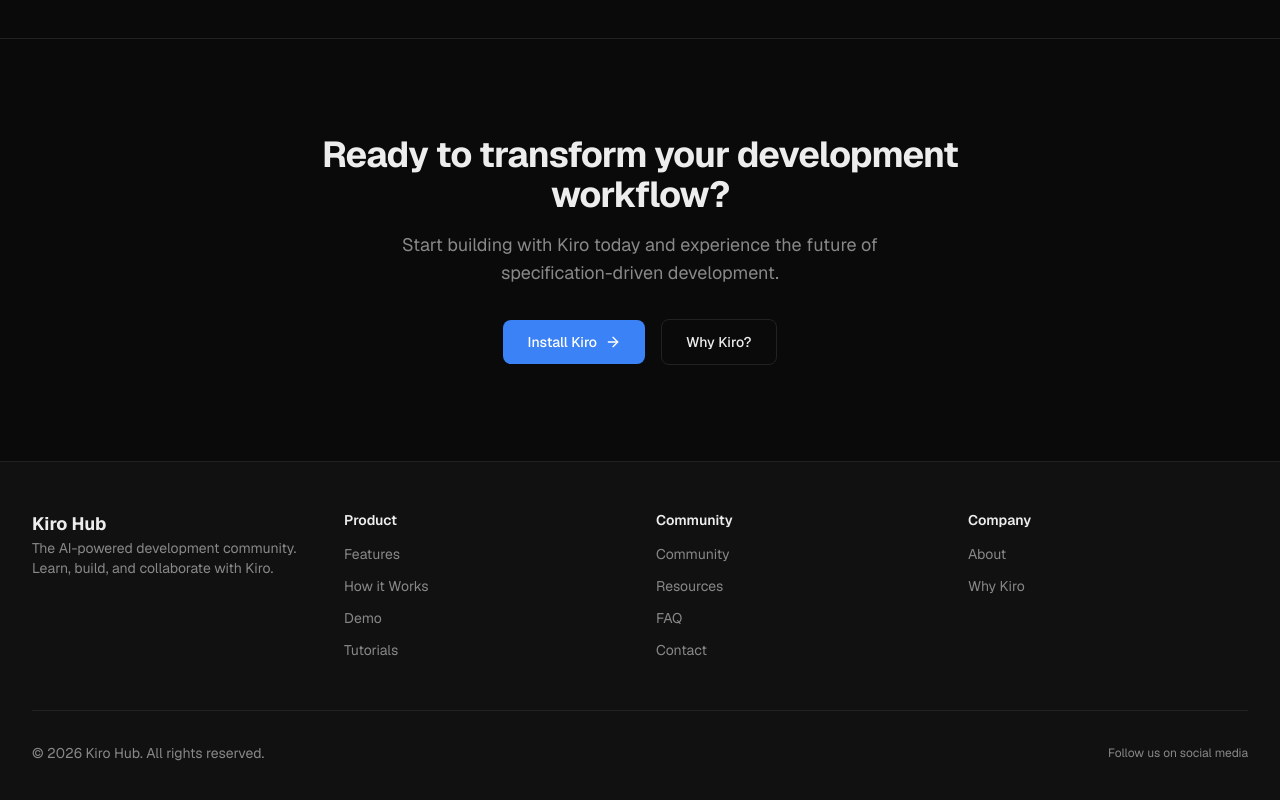
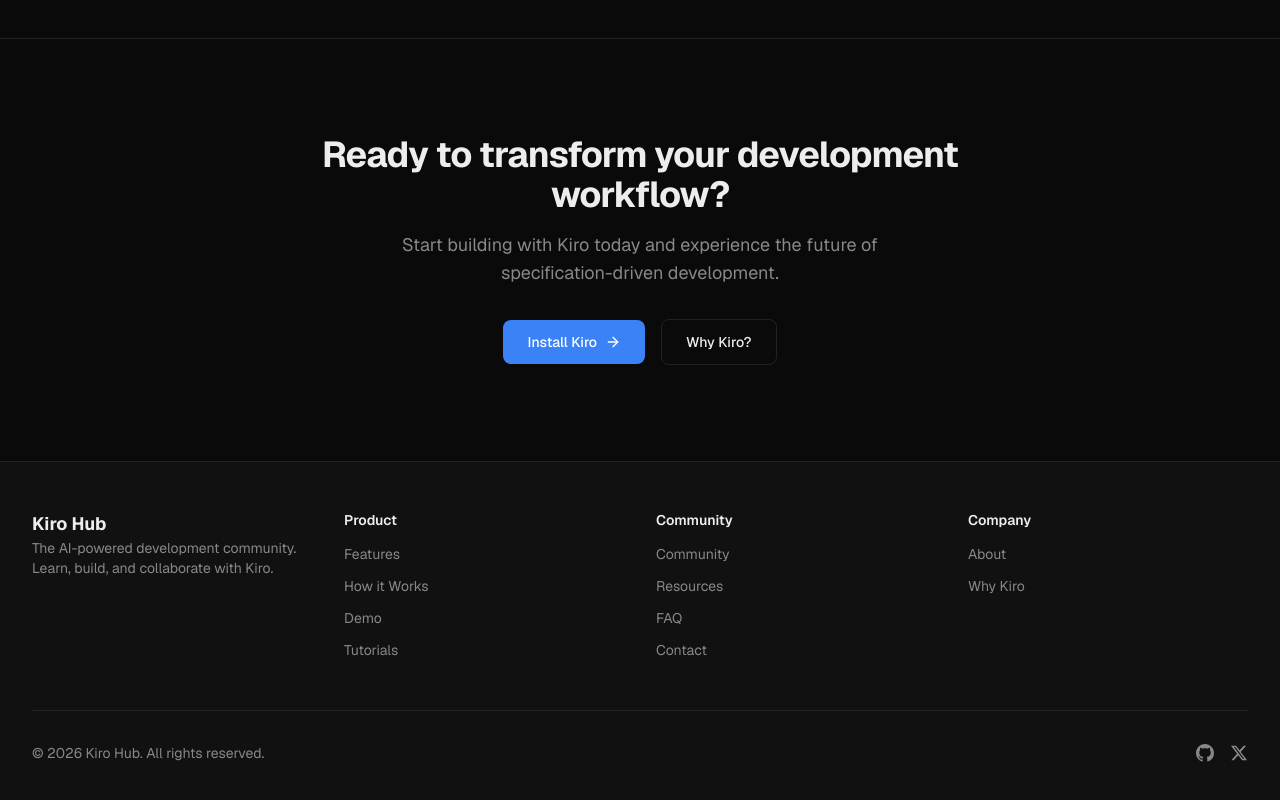
Before and after one commit to djgab16/kiro-web-kiroweb, a Next.js app: page / in a window 1280 px wide. Shown: the part 1980-2780 px from the top of the page. Built offline with nearby package versions, Linux system fonts and the light colour scheme.

Commit message:
feat: add skip-to-content link, JSON-LD structured data, and footer social links
Co-authored-by: gab <213301793+djgab16@users.noreply.github.com>

```diff
--- a/app/components/Footer.tsx
+++ b/app/components/Footer.tsx
@@ -1,4 +1,39 @@
 import Link from "next/link";
+
+const socialLinks = [
+  {
+    href: "https://github.com/djgab16/kiro-web-kiroweb",
+    label: "GitHub",
+    icon: (
+      <svg
+        xmlns="http://www.w3.org/2000/svg"
+        width={18}
+        height={18}
+        viewBox="0 0 24 24"
+        fill="currentColor"
+        aria-hidden="true"
+      >
+        <path d="M12 0C5.37 0 0 5.37 0 12c0 5.31 3.435 9.795 8.205 11.385.6.105.825-.255.825-.57 0-.285-.015-1.23-.015-2.235-3.015.555-3.795-.735-4.035-1.41-.135-.345-.72-1.41-1.23-1.695-.42-.225-1.02-.78-.015-.795.945-.015 1.62.87 1.845 1.23 1.08 1.815 2.805 1.305 3.495.99.105-.78.42-1.305.765-1.605-2.67-.3-5.46-1.335-5.46-5.925 0-1.305.465-2.385 1.23-3.225-.12-.3-.54-1.53.12-3.18 0 0 1.005-.315 3.3 1.23.96-.27 1.98-.405 3-.405s2.04.135 3 .405c2.295-1.56 3.3-1.23 3.3-1.23.66 1.65.24 2.88.12 3.18.765.84 1.23 1.905 1.23 3.225 0 4.605-2.805 5.625-5.475 5.925.435.375.81 1.095.81 2.22 0 1.605-.015 2.895-.015 3.3 0 .315.225.69.825.57A12.02 12.02 0 0 0 24 12c0-6.63-5.37-12-12-12Z" />
+      </svg>
+    ),
+  },
+  {
+    href: "https://x.com",
+    label: "Twitter",
+    icon: (
+      <svg
+        xmlns="http://www.w3.org/2000/svg"
+        width={18}
+        height={18}
+        viewBox="0 0 24 24"
+        fill="currentColor"
+        aria-hidden="true"
+      >
+        <path d="M18.244 2.25h3.308l-7.227 8.26 8.502 11.24H16.17l-5.214-6.817L4.99 21.75H1.68l7.73-8.835L1.254 2.25H8.08l4.713 6.231zm-1.161 17.52h1.833L7.084 4.126H5.117z" />
+      </svg>
+    ),
+  },
+];
 
 const footerLinks = {
   Product: [
@@ -64,11 +99,20 @@
           <p className="text-sm text-muted">
             &copy; {currentYear} Kiro Hub. All rights reserved.
           </p>
-          {/* Social links placeholder */}
+          {/* Social links */}
           <div className="flex items-center gap-4">
-            <span className="text-xs text-muted">
-              Follow us on social media
-            </span>
+            {socialLinks.map((social) => (
+              <a
+                key={social.label}
+                href={social.href}
+                target="_blank"
+                rel="noopener noreferrer"
+                aria-label={social.label}
+                className="text-muted transition-colors hover:text-foreground"
+              >
+                {social.icon}
+              </a>
+            ))}
           </div>
         </div>
       </div>
--- a/app/layout.tsx
+++ b/app/layout.tsx
@@ -46,11 +46,38 @@
             __html: `try{if(localStorage.theme==='light')document.documentElement.classList.add('light')}catch(e){}`,
           }}
         />
+        <script
+          type="application/ld+json"
+          dangerouslySetInnerHTML={{
+            __html: JSON.stringify({
+              "@context": "https://schema.org",
+              "@type": "WebSite",
+              name: "Kiro Hub",
+              url: "https://kirohub.dev",
+              description:
+                "Learn, build, and collaborate with Kiro. The AI-powered development community for modern developers.",
+              potentialAction: {
+                "@type": "SearchAction",
+                target:
+                  "https://kirohub.dev/search?q={search_term_string}",
+                "query-input": "required name=search_term_string",
+              },
+            }),
+          }}
+        />
       </head>
       <body className="min-h-full flex flex-col">
+        <a
+          href="#main-content"
+          className="sr-only focus:not-sr-only focus:absolute focus:top-4 focus:left-4 focus:z-[100] focus:rounded-lg focus:bg-accent focus:px-4 focus:py-2 focus:text-white focus:text-sm"
+        >
+          Skip to main content
+        </a>
         <ThemeProvider>
           <Navbar />
-          <main className="flex-1">{children}</main>
+          <main id="main-content" className="flex-1">
+            {children}
+          </main>
           <Footer />
         </ThemeProvider>
       </body>
```
